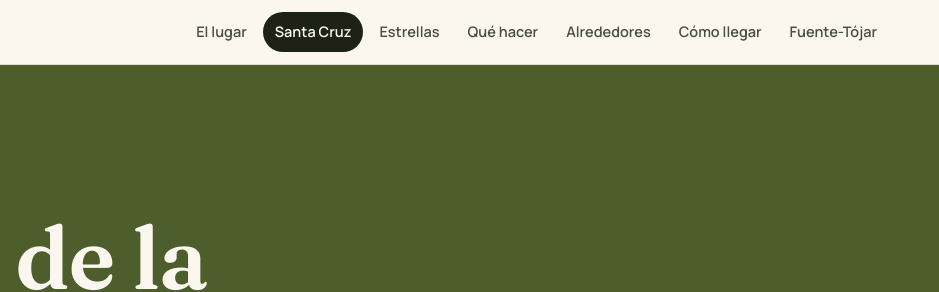
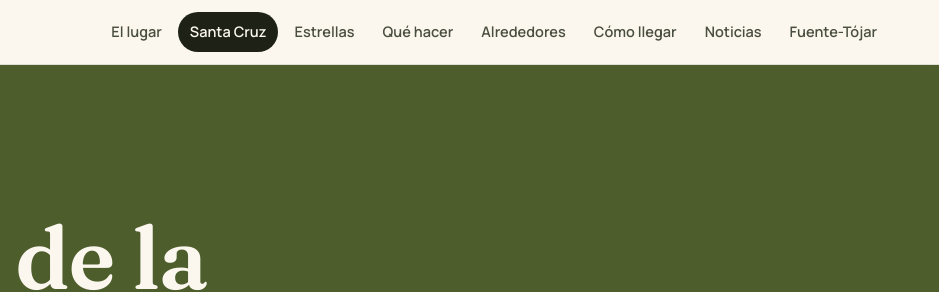
Before and after one commit to lacubertilla/lacubertilla.github.io, a plain HTML site: page fiestas-santa-cruz.html in a window 1280 px wide. Shown: the top 292 px of the page, 341-1280 px from the left. Drawn offline with Linux system fonts and the light colour scheme; no server answers.

Commit message:
Update fiestas-santa-cruz.html

```diff
--- a/fiestas-santa-cruz.html
+++ b/fiestas-santa-cruz.html
@@ -36,6 +36,7 @@
       <li><a href="que-hacer.html">Qué hacer</a></li>
       <li><a href="./#entorno">Alrededores</a></li>
       <li><a href="./#llegar">Cómo llegar</a></li>
+      <li><a href="noticias.html">Noticias</a></li>
       <li><a href="https://fuentetojar.github.io/">Fuente-Tójar</a></li>
     </ul>
   </div>
@@ -48,6 +49,7 @@
 <h2 id="tradicion">Una fiesta de toda la vida</h2>
 <p>Las Fiestas de la Santa Cruz son una de las citas más arraigadas del calendario festivo de Fuente-Tójar y forman parte de la memoria de varias generaciones. Las organiza la <b>Hermandad de la Santa Cruz de la Cubertilla</b>, con la ayuda del Ayuntamiento y de los propios vecinos, que cada año ponen su trabajo para que la fiesta siga viva.</p>
 <p>Es, sobre todo, una fiesta de reencuentro: la gente de las aldeas y del pueblo, y los que viven fuera y vuelven en verano, se juntan en La Cubertilla para pasar dos días de convivencia al aire libre. Solo la pandemia consiguió pararla: en 2020 se suspendió, igual que la fiesta de La Alcaparra de Fuente-Tójar.</p>
+<p>La edición de 2026 la presentaron la alcaldesa de Fuente-Tójar, Mari Fe Muñoz, la concejala de Cultura, María del Carmen Leiva, y la Hermandad de la Santa Cruz, representada por su hermana mayor, Carmen Sánchez, y su tesorero, Antonio Sánchez. La alcaldesa la definió como uno de los grandes momentos del verano del municipio y agradeció el trabajo de los vecinos para mantener vivas estas costumbres. Tienes todos los detalles en la <a href="noticia-fiestas-santa-cruz-2026.html">noticia de las fiestas de 2026</a>.</p>
 <h2 id="programa">Así fue el programa de 2026</h2>
 <p>Para que te hagas una idea de cómo es la fiesta, este fue el programa de la última edición, celebrada el 31 de julio y el 1 de agosto de 2026:</p>
 <div class="linea" style="margin:36px 0 36px 10px">
@@ -61,6 +63,7 @@
 <div class="hito" style="padding-bottom:0"><div class="a">Sábado · 22:30</div><h4>Verbena</h4><p>Música en directo hasta tarde para cerrar la fiesta.</p></div>
 </div>
 <div class="caja aviso">En 2026 la organización decidió no tirar fuegos artificiales, pensando en las personas más vulnerables y en los animales. El programa cambia cada año: confírmalo con la Hermandad y el <a href="https://www.fuente-tojar.es/" rel="nofollow noopener" target="_blank">Ayuntamiento de Fuente-Tójar</a>.</div>
+<p>La música de 2026 corrió a cargo del Trío Musical Abril, el viernes por la noche, y del Dúo Armonía en la verbena del sábado, con las sesiones de DJ Manu en el tardeo y en los descansos. La paella del sábado, abierta a todo el mundo a cambio de un donativo simbólico, es la forma que tiene la Hermandad de ayudar a pagar la fiesta sin cobrar entrada a nadie.</p>
 <h2 id="imprescindibles">Lo que no te puedes perder</h2>
 <div class="rejilla"><div class="caja"><h3>La procesión</h3><p>El momento más emotivo: la Santa Cruz recorre la aldea acompañada de cofrades y devotos, ya de noche.</p></div><div class="caja"><h3>La paella</h3><p>Todo el mundo comiendo junto el sábado a mediodía. Es el mejor momento para conocer a la gente de aquí.</p></div><div class="caja"><h3>La noche</h3><p>Música en directo al aire libre con el cielo oscuro de La Cubertilla encima. Mira <a href="./#estrellas-blk">cómo estará el cielo</a>.</p></div></div>
 <h2 id="subastao">¿Qué es el subastao?</h2>
@@ -88,7 +91,7 @@
       </div>
       <div>
         <h4>Descubre</h4>
-        <ul><li><a href="./#lugar">El lugar</a></li><li><a href="fiestas-santa-cruz.html">Fiestas de la Santa Cruz</a></li><li><a href="que-hacer.html">Qué hacer</a></li><li><a href="./#entorno">Alrededores</a></li><li><a href="https://fuentetojar.github.io/">Fuente-Tójar</a></li><li><a href="https://fuentetojar.github.io/el-tiempo.html">El tiempo en la zona</a></li></ul>
+        <ul><li><a href="./#lugar">El lugar</a></li><li><a href="fiestas-santa-cruz.html">Fiestas de la Santa Cruz</a></li><li><a href="que-hacer.html">Qué hacer</a></li><li><a href="noticias.html">Noticias</a></li><li><a href="./#entorno">Alrededores</a></li><li><a href="https://fuentetojar.github.io/">Fuente-Tójar</a></li><li><a href="https://fuentetojar.github.io/el-tiempo.html">El tiempo en la zona</a></li></ul>
       </div>
       <div>
         <h4>Información</h4>
```
